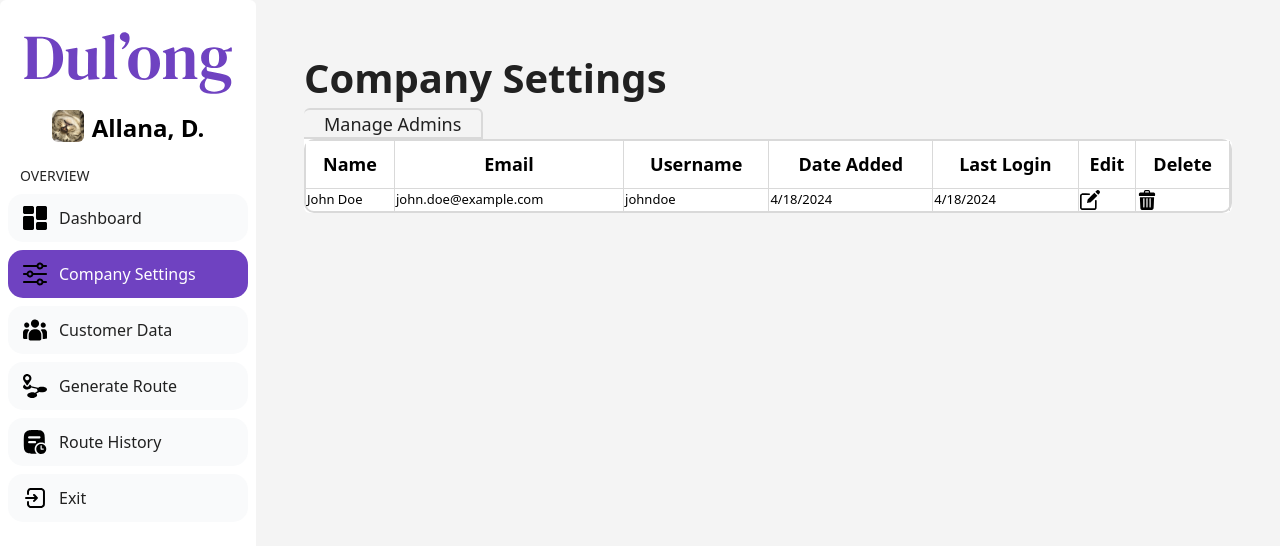
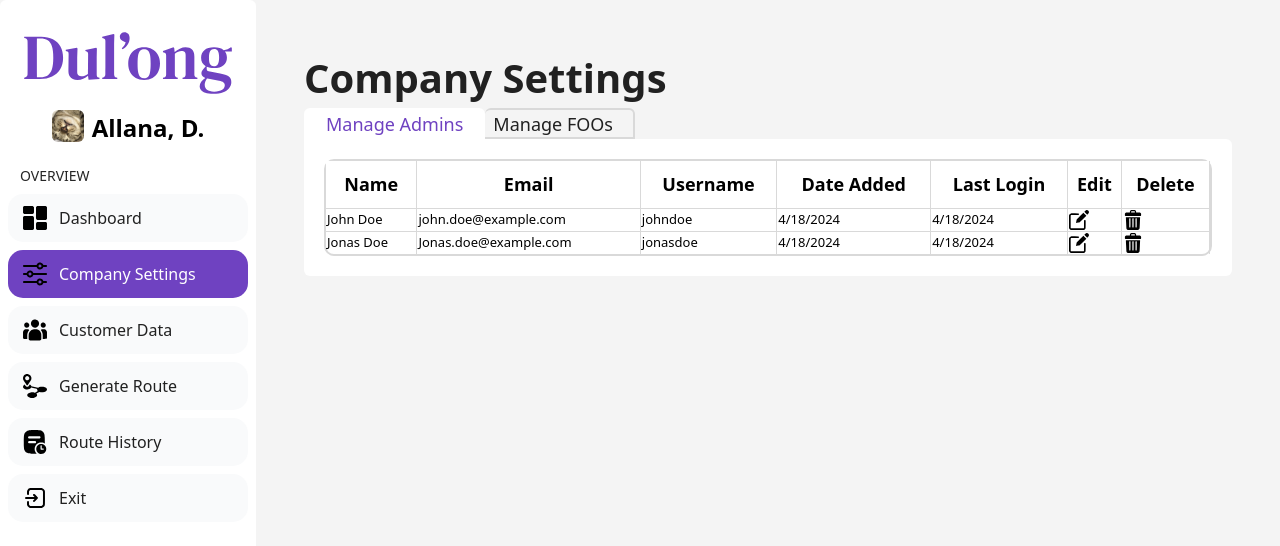
Before and after one commit to D-D-M-Y/dul-ong-administrative-frontend, a Next.js app: page /company-settings in a window 1280 px wide. Shown: the top 546 px of the page. Built offline with nearby package versions, Linux system fonts and the light colour scheme.

Commit message:
added link for manage foos and fixed border

```diff
--- a/src/app/company-settings/page.tsx
+++ b/src/app/company-settings/page.tsx
@@ -1,4 +1,5 @@
 import React from 'react';
+import Link from 'next/link';
 
 interface Entity {
   name: string;
@@ -15,6 +16,13 @@ const entities: Entity[] = [
 { name: "John Doe",
   email: "john.doe@example.com",
   username: "johndoe",
+  dateAdded: new Date(),
+  lastLogin: new Date(),
+  editIcon: "/icons/edit.svg",
+  deleteIcon: "/icons/trash.svg"},
+{ name: "Jonas Doe",
+  email: "Jonas.doe@example.com",
+  username: "jonasdoe",
   dateAdded: new Date(),
   lastLogin: new Date(),
   editIcon: "/icons/edit.svg",
@@ -50,7 +58,7 @@ const MyGrid = () => {
                 <img src={entity.editIcon} alt="Edit" width="20" height="20" />
               )}
             </td>
-            <td className="icon-cell">
+            <td  >
               {entity.deleteIcon && (
                 <img src={entity.deleteIcon} alt="Delete" width="20" height="20" />
               )}
@@ -72,14 +80,23 @@ export default function Page() {
         </h1>
 
         {/* Folder */}
-        <div className="customborder-link">
-          <h2 className="pl-5 pr-5">Manage Admins</h2>
+        <div className="flex items-baseline">
+          <div className="customborder-active">
+            <h2 className="pl-5 pr-5">Manage Admins</h2>
+          </div>
+          <div className="customborder-link">
+            <Link href="/company-settings/manage-foos" className="pl-2 pr-5">
+              <h2>Manage FOOs</h2>
+            </Link>
+          </div>
         </div>
 
         {/* Body */}
         <div className="customborder-body">
-          <div className="grid">
+          <div className="p-5">
+          <div className="grid table">
             <MyGrid />
+            </div>
             </div>
           </div>
         </div>
```
